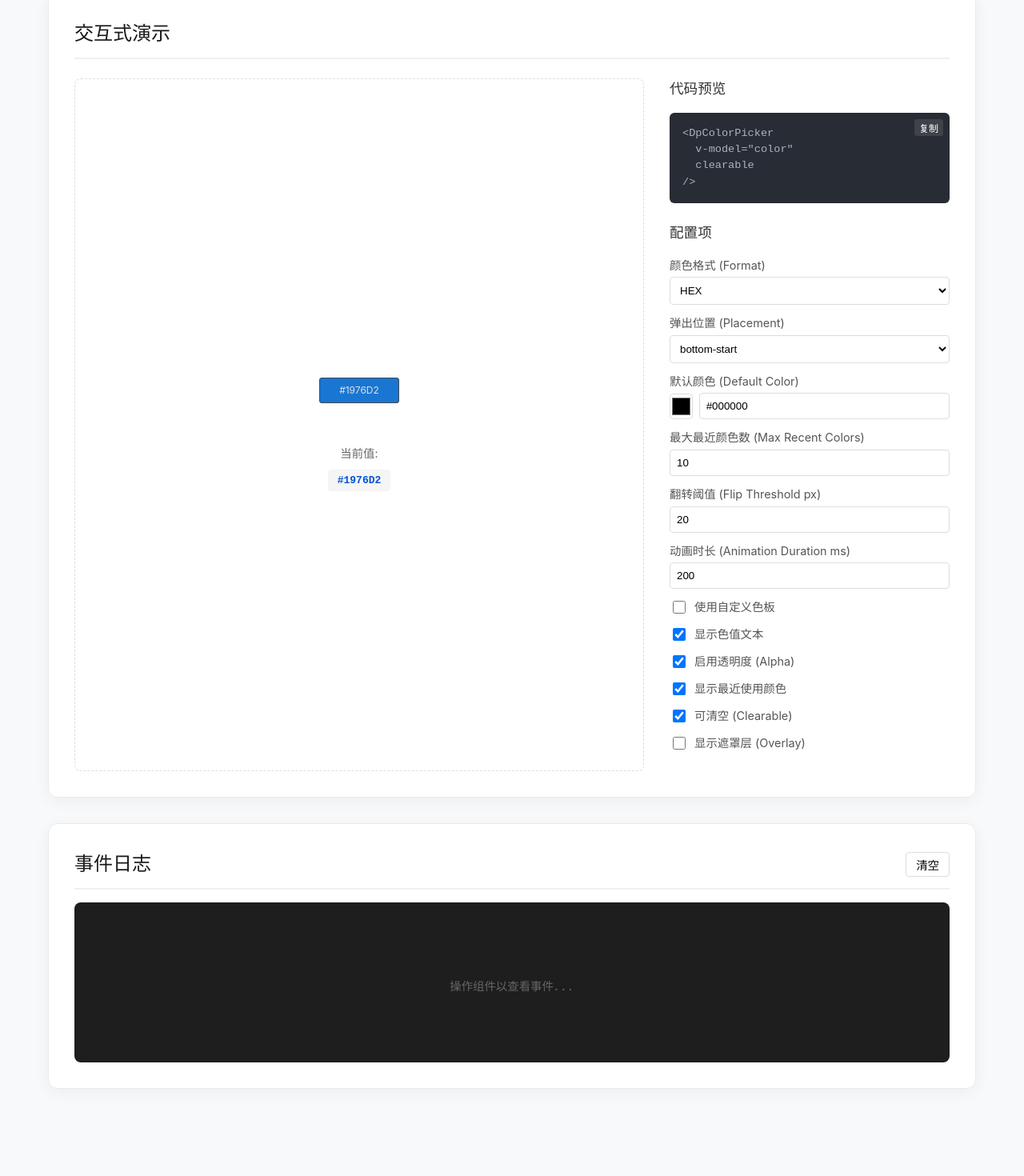
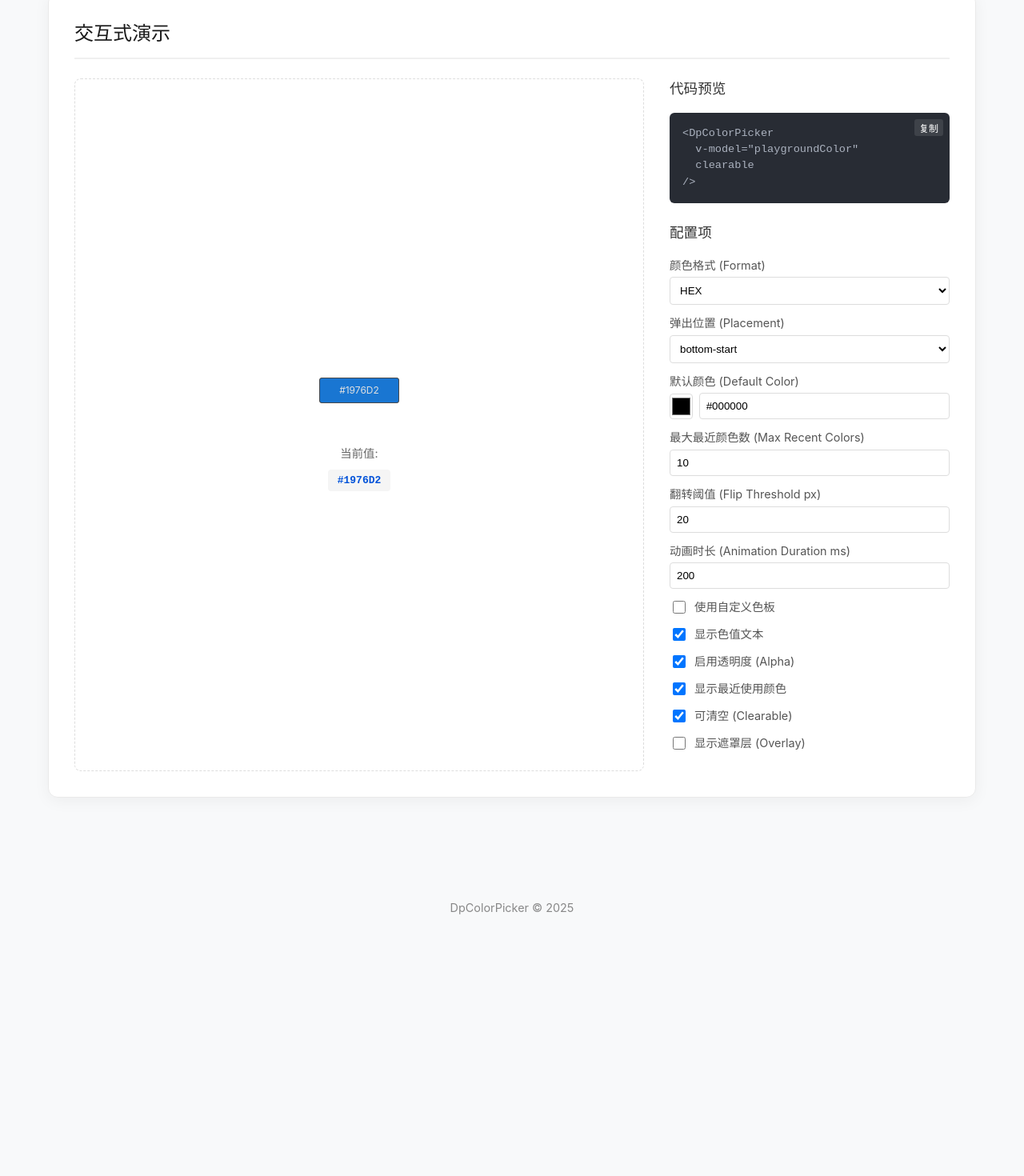
Before and after one commit to WFLNANA/dp-color-picker, a Vue app: page / in a window 1280 px wide. Shown: the part 691-2161 px from the top of the page at 80% size. After the commit the page ends 1871 px from the top, so only its background shows below. Built offline with nearby package versions, Linux system fonts and the light colour scheme.

Commit message:
docs: 更新 README 文档并移除 playground 中的事件日志功能
更新 README 文档，添加新的组件配置选项说明。同时移除 playground 示例中未使用的事件日志功能，保持代码简洁。

```diff
--- a/playground/App.vue
+++ b/playground/App.vue
@@ -29,19 +29,10 @@ const minimalColor = ref('#FF5722');
 const customSwatchesColor = ref('#9C27B0');
 const customSwatches = ['#FF0000', '#00FF00', '#0000FF', '#FFFF00', '#00FFFF', '#FF00FF'];
 
-// --- Event Logging ---
-const eventLogs = ref<string[]>([]);
-const handleEvent = (type: string, val: any) => {
-  const time = new Date().toLocaleTimeString();
-  const valueStr = typeof val === 'object' ? JSON.stringify(val) : String(val);
-  eventLogs.value.unshift(`[${time}] ${type}: ${valueStr}`);
-  if (eventLogs.value.length > 20) eventLogs.value.pop();
-};
-
 // --- Code Preview ---
 const codePreview = computed(() => {
   const props = [];
-  props.push(`v-model="color"`);
+  props.push(`v-model="playgroundColor"`);
   if (!playgroundConfig.enableAlpha) props.push(`:enableAlpha="false"`);
   if (playgroundConfig.format !== 'HEX') props.push(`format="${playgroundConfig.format}"`);
   if (!playgroundConfig.enableRecentColors) props.push(`:enableRecentColors="false"`);
@@ -287,18 +278,6 @@ const copyCode = () => {
               </div>
             </div>
           </div>
-        </div>
-      </section>
-
-      <!-- Event Logs -->
-      <section class="logs-section">
-        <div class="logs-header">
-          <h2>事件日志</h2>
-          <button @click="clearLogs">清空</button>
-        </div>
-        <div class="logs-container">
-          <div v-if="eventLogs.length === 0" class="empty-logs">操作组件以查看事件...</div>
-          <div v-else v-for="(log, idx) in eventLogs" :key="idx" class="log-entry">{{ log }}</div>
         </div>
       </section>
     </main>
```
Also changed, not shown: 1 other file (tests, documents, lock files or other folders).
